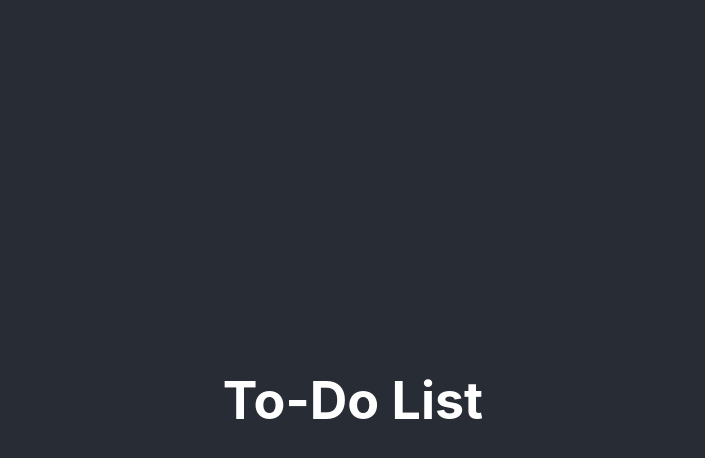
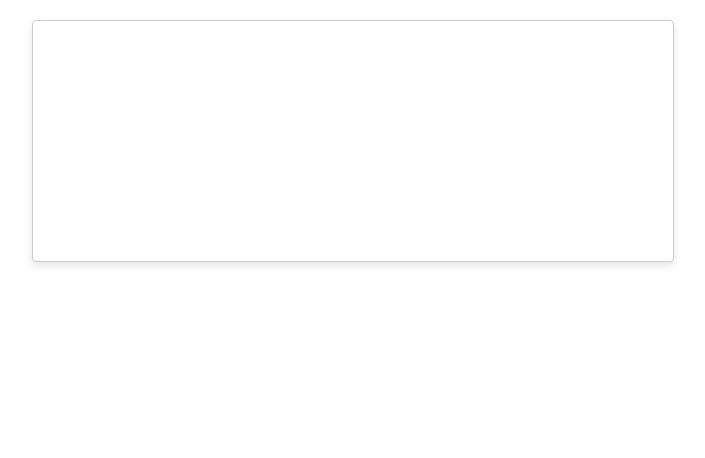
Before and after one commit to maeBoittiaux/to-do-list, a React (Create React App) app: page / in a window 1280 px wide. Shown: the top 458 px of the page, without its empty margins (287-992 px from the left). Built offline with nearby package versions, Linux system fonts and the light colour scheme; the HTML template or start-up script is replaced by a standard one.

Commit message:
Add Paper component

```diff
--- a/src/App.js
+++ b/src/App.js
@@ -1,12 +1,10 @@
 import React from 'react';
-import './App.css';
+import Paper from './Paper';
 
 function App() {
   return (
     <div className="App">
-      <header className="App-header">
-        <h1>To-Do List</h1>
-      </header>
+      <Paper />
     </div>
   );
 }
--- /dev/null
+++ b/src/Paper.css
@@ -0,0 +1,13 @@
+.paper {
+    background-color: white;
+    border: 1px solid #ccc;
+    box-shadow: 0 4px 8px rgba(0, 0, 0, 0.1);
+    padding: 20px;
+    margin: 20px;
+    border-radius: 4px;
+    width: 80%;
+    max-width: 600px;
+    min-height: 200px;
+    margin-left: auto;
+    margin-right: auto;
+}
--- /dev/null
+++ b/src/Paper.js
@@ -0,0 +1,11 @@
+import React from 'react';
+import './Paper.css';
+
+const Paper = () => {
+    return (
+        <div className="paper">
+        </div>
+    );
+};
+
+export default Paper;
```
